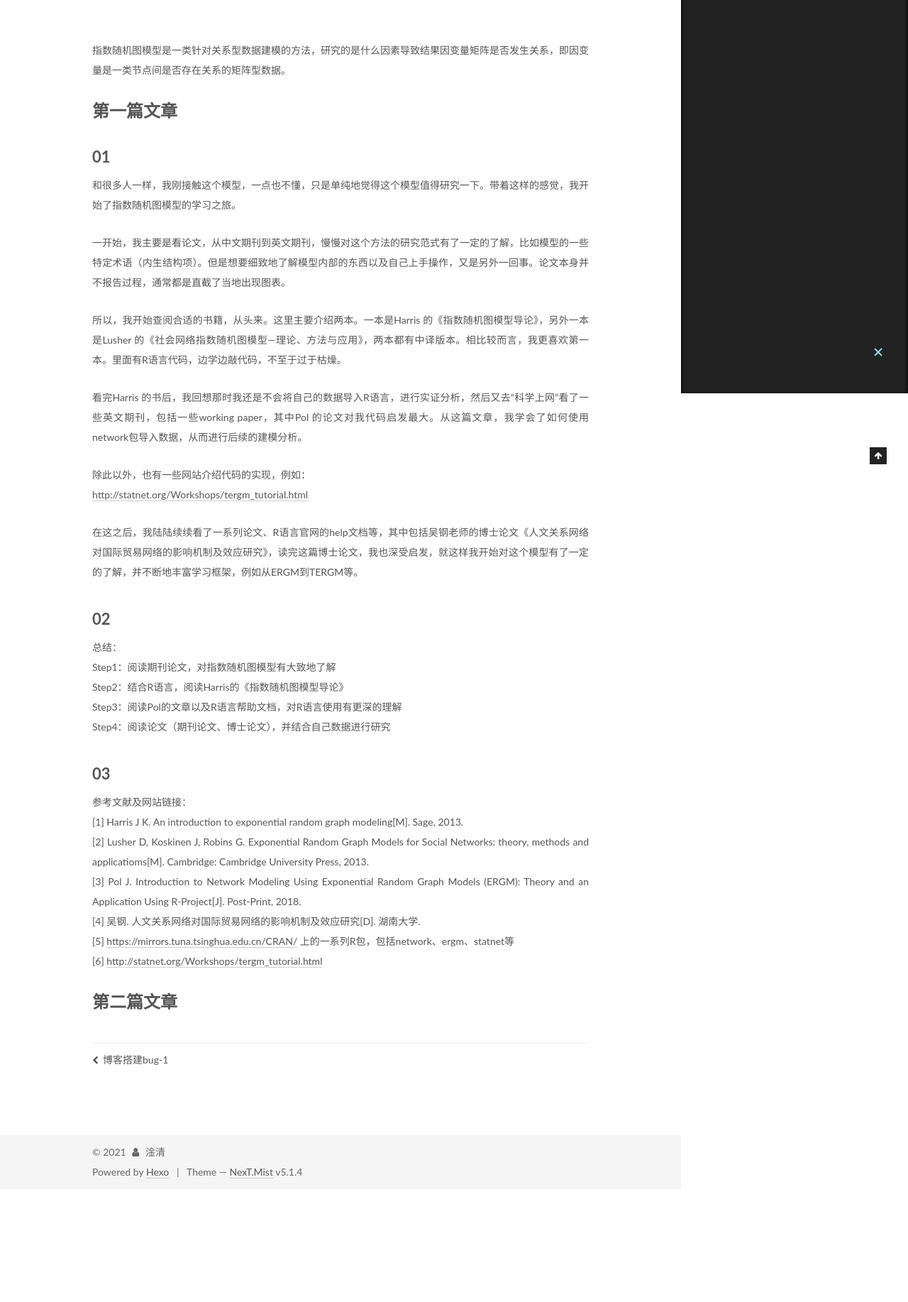
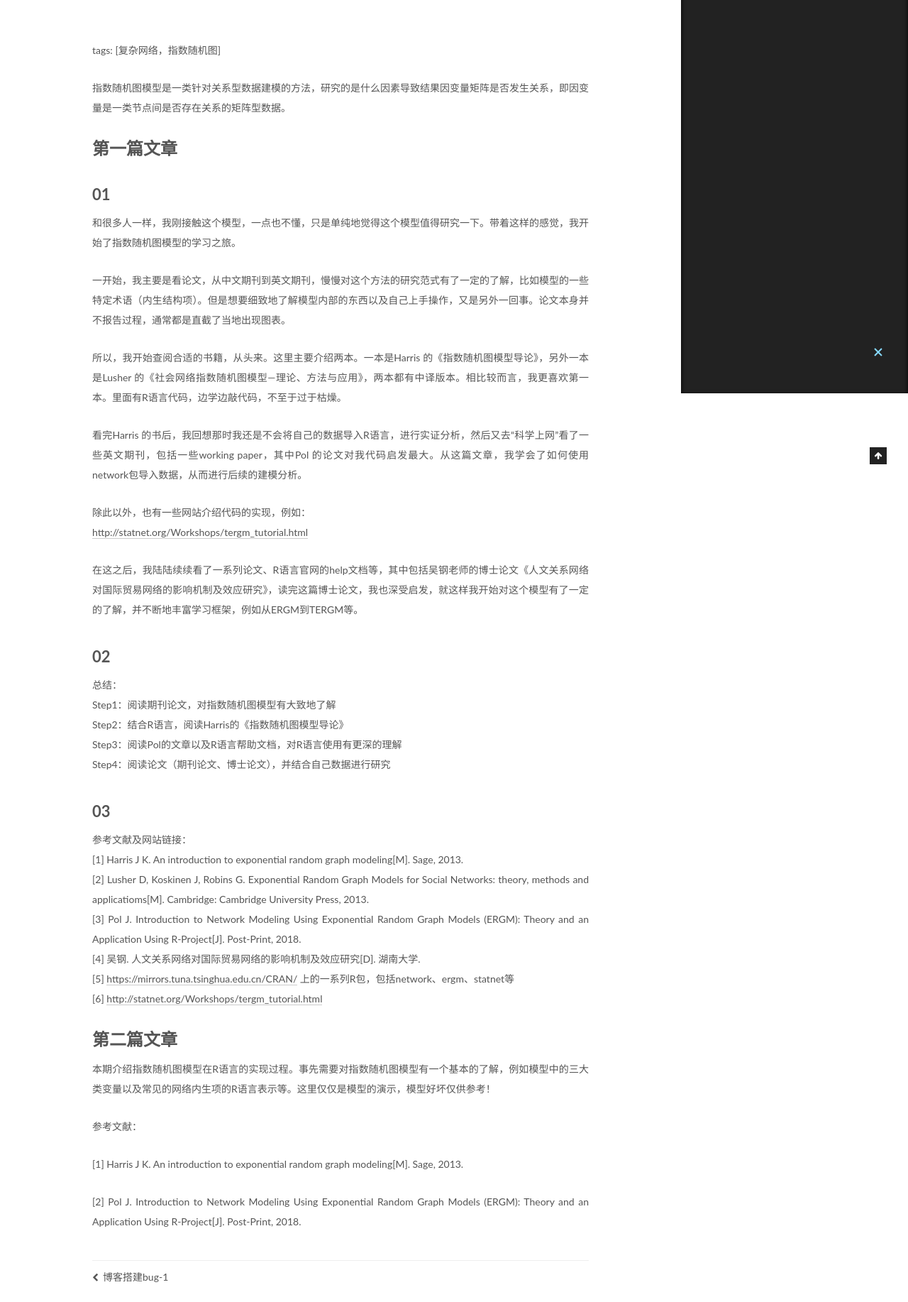
Before and after one commit to ru-zheng/mc-zheng.github.io, a plain HTML site: page 2021/05/29/指数随即图/index.html in a window 1280 px wide. Shown: the part 246-2080 px from the top of the page at 71% size. Before the commit the page ends 1921 px from the top, so only its background shows below. Drawn offline with Linux system fonts and the light colour scheme.

Commit message:
Site updated: 2021-05-29 13:56:39

```diff
--- a/2021/05/29/指数随即图/index.html
+++ b/2021/05/29/指数随即图/index.html
@@ -79,15 +79,15 @@
 
 
 
-<meta name="description" content="指数随机图模型是一类针对关系型数据建模的方法，研究的是什么因素导致结果因变量矩阵是否发生关系，即因变量是一类节点间是否存在关系的矩阵型数据。 第一篇文章01和很多人一样，我刚接触这个模型，一点也不懂，只是单纯地觉得这个模型值得研究一下。带着这样的感觉，我开始了指数随机图模型的学习之旅。 一开始，我主要是看论文，从中文期刊到英文期刊，慢慢对这个方法的研究范式有了一定的了解，比如模型的一些特定术语（内">
+<meta name="description" content="tags: [复杂网络，指数随机图] 指数随机图模型是一类针对关系型数据建模的方法，研究的是什么因素导致结果因变量矩阵是否发生关系，即因变量是一类节点间是否存在关系的矩阵型数据。 第一篇文章01和很多人一样，我刚接触这个模型，一点也不懂，只是单纯地觉得这个模型值得研究一下。带着这样的感觉，我开始了指数随机图模型的学习之旅。 一开始，我主要是看论文，从中文期刊到英文期刊，慢慢对这个方法的研究范式有了">
 <meta property="og:type" content="article">
 <meta property="og:title" content="指数随即图相关--来自公众号蜗牛飞">
 <meta property="og:url" content="https://mc-zheng.github.io/2021/05/29/%E6%8C%87%E6%95%B0%E9%9A%8F%E5%8D%B3%E5%9B%BE/index.html">
 <meta property="og:site_name" content="快乐科研，快乐总结">
-<meta property="og:description" content="指数随机图模型是一类针对关系型数据建模的方法，研究的是什么因素导致结果因变量矩阵是否发生关系，即因变量是一类节点间是否存在关系的矩阵型数据。 第一篇文章01和很多人一样，我刚接触这个模型，一点也不懂，只是单纯地觉得这个模型值得研究一下。带着这样的感觉，我开始了指数随机图模型的学习之旅。 一开始，我主要是看论文，从中文期刊到英文期刊，慢慢对这个方法的研究范式有了一定的了解，比如模型的一些特定术语（内">
+<meta property="og:description" content="tags: [复杂网络，指数随机图] 指数随机图模型是一类针对关系型数据建模的方法，研究的是什么因素导致结果因变量矩阵是否发生关系，即因变量是一类节点间是否存在关系的矩阵型数据。 第一篇文章01和很多人一样，我刚接触这个模型，一点也不懂，只是单纯地觉得这个模型值得研究一下。带着这样的感觉，我开始了指数随机图模型的学习之旅。 一开始，我主要是看论文，从中文期刊到英文期刊，慢慢对这个方法的研究范式有了">
 <meta property="og:locale" content="zh_CN">
 <meta property="article:published_time" content="2021-05-29T05:46:21.261Z">
-<meta property="article:modified_time" content="2021-05-29T05:49:39.116Z">
+<meta property="article:modified_time" content="2021-05-29T05:56:30.645Z">
 <meta property="article:author" content="淦清">
 <meta name="twitter:card" content="summary">
 
@@ -329,7 +329,8 @@
 
 
 
-        <p>指数随机图模型是一类针对关系型数据建模的方法，研究的是什么因素导致结果因变量矩阵是否发生关系，即因变量是一类节点间是否存在关系的矩阵型数据。</p>
+        <p>tags: [复杂网络，指数随机图]</p>
+<p>指数随机图模型是一类针对关系型数据建模的方法，研究的是什么因素导致结果因变量矩阵是否发生关系，即因变量是一类节点间是否存在关系的矩阵型数据。</p>
 <h1 id="第一篇文章"><a href="#第一篇文章" class="headerlink" title="第一篇文章"></a>第一篇文章</h1><h2 id="01"><a href="#01" class="headerlink" title="01"></a>01</h2><p>和很多人一样，我刚接触这个模型，一点也不懂，只是单纯地觉得这个模型值得研究一下。带着这样的感觉，我开始了指数随机图模型的学习之旅。</p>
 <p>一开始，我主要是看论文，从中文期刊到英文期刊，慢慢对这个方法的研究范式有了一定的了解，比如模型的一些特定术语（内生结构项）。但是想要细致地了解模型内部的东西以及自己上手操作，又是另外一回事。论文本身并不报告过程，通常都是直截了当地出现图表。</p>
 <p>所以，我开始查阅合适的书籍，从头来。这里主要介绍两本。一本是Harris 的《指数随机图模型导论》，另外一本是Lusher 的《社会网络指数随机图模型—理论、方法与应用》，两本都有中译版本。相比较而言，我更喜欢第一本。里面有R语言代码，边学边敲代码，不至于过于枯燥。</p>
@@ -338,7 +339,11 @@
 <p>在这之后，我陆陆续续看了一系列论文、R语言官网的help文档等，其中包括吴钢老师的博士论文《人文关系网络对国际贸易网络的影响机制及效应研究》，读完这篇博士论文，我也深受启发，就这样我开始对这个模型有了一定的了解，并不断地丰富学习框架，例如从ERGM到TERGM等。</p>
 <h2 id="02"><a href="#02" class="headerlink" title="02"></a>02</h2><p>总结：<br>Step1：阅读期刊论文，对指数随机图模型有大致地了解<br>Step2：结合R语言，阅读Harris的《指数随机图模型导论》<br>Step3：阅读Pol的文章以及R语言帮助文档，对R语言使用有更深的理解<br>Step4：阅读论文（期刊论文、博士论文），并结合自己数据进行研究</p>
 <h2 id="03"><a href="#03" class="headerlink" title="03"></a>03</h2><p>参考文献及网站链接：<br>[1] Harris J K. An introduction to exponential random graph modeling[M]. Sage, 2013.<br>[2] Lusher D, Koskinen J, Robins G. Exponential Random Graph Models for Social Networks: theory, methods and applicatioms[M]. Cambridge: Cambridge University Press, 2013.<br>[3] Pol J. Introduction to Network Modeling Using Exponential Random Graph Models (ERGM): Theory and an Application Using R-Project[J]. Post-Print, 2018.<br>[4] 吴钢. 人文关系网络对国际贸易网络的影响机制及效应研究[D]. 湖南大学.<br>[5] <a target="_blank" rel="noopener" href="https://mirrors.tuna.tsinghua.edu.cn/CRAN/">https://mirrors.tuna.tsinghua.edu.cn/CRAN/</a> 上的一系列R包，包括network、ergm、statnet等<br>[6] <a target="_blank" rel="noopener" href="http://statnet.org/Workshops/tergm_tutorial.html">http://statnet.org/Workshops/tergm_tutorial.html</a></p>
-<h1 id="第二篇文章"><a href="#第二篇文章" class="headerlink" title="第二篇文章"></a>第二篇文章</h1>
+<h1 id="第二篇文章"><a href="#第二篇文章" class="headerlink" title="第二篇文章"></a>第二篇文章</h1><p>本期介绍指数随机图模型在R语言的实现过程。事先需要对指数随机图模型有一个基本的了解，例如模型中的三大类变量以及常见的网络内生项的R语言表示等。这里仅仅是模型的演示，模型好坏仅供参考！</p>
+<p>参考文献：</p>
+<p>[1] Harris J K. An introduction to exponential random graph modeling[M]. Sage, 2013.</p>
+<p>[2] Pol J. Introduction to Network Modeling Using Exponential Random Graph Models (ERGM): Theory and an Application Using R-Project[J]. Post-Print, 2018.</p>
+
 
     </div>
 
--- a/css/main.css
+++ b/css/main.css
@@ -1822,7 +1822,7 @@ pre .javascript .function {
   width: 4px;
   height: 4px;
   border-radius: 50%;
-  background: #1640ff;
+  background: #ff6505;
 }
 .links-of-blogroll {
   font-size: 13px;
```
Also changed, not shown: index.html (+7 -2 lines).
